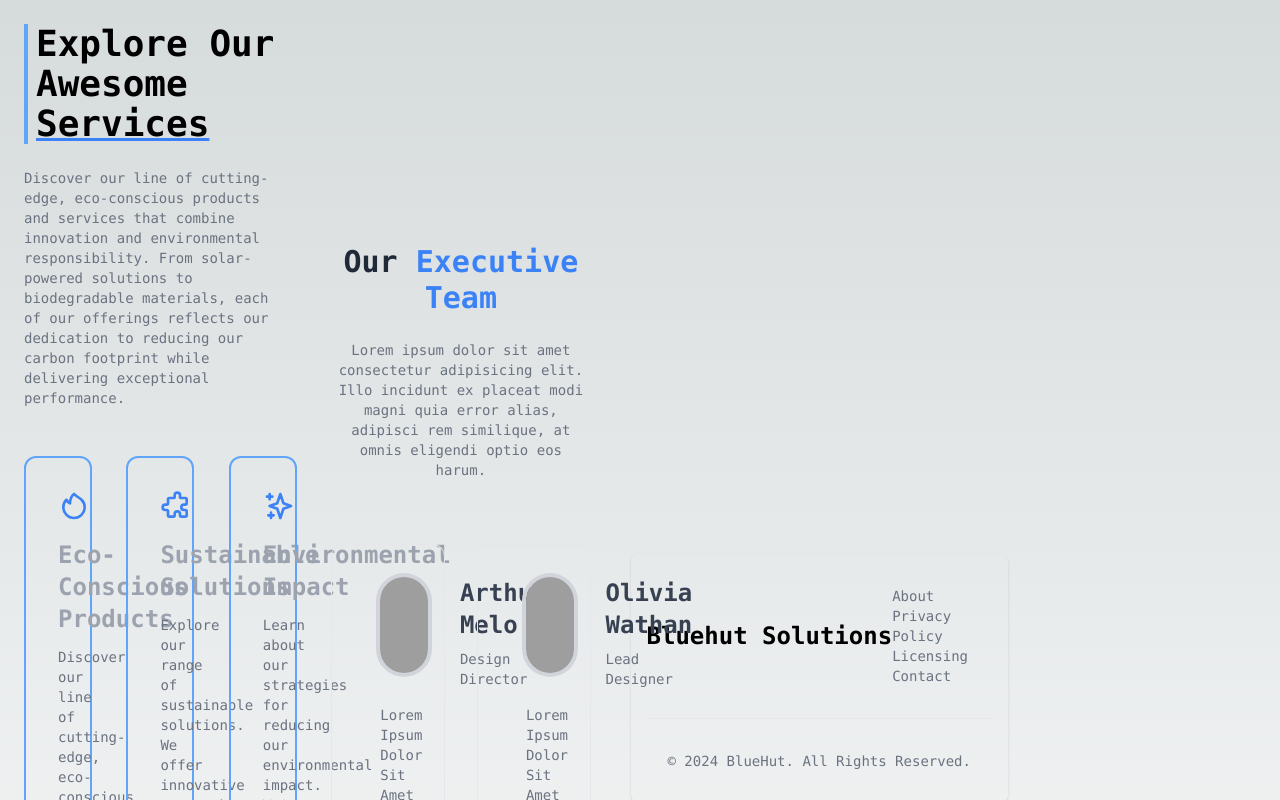
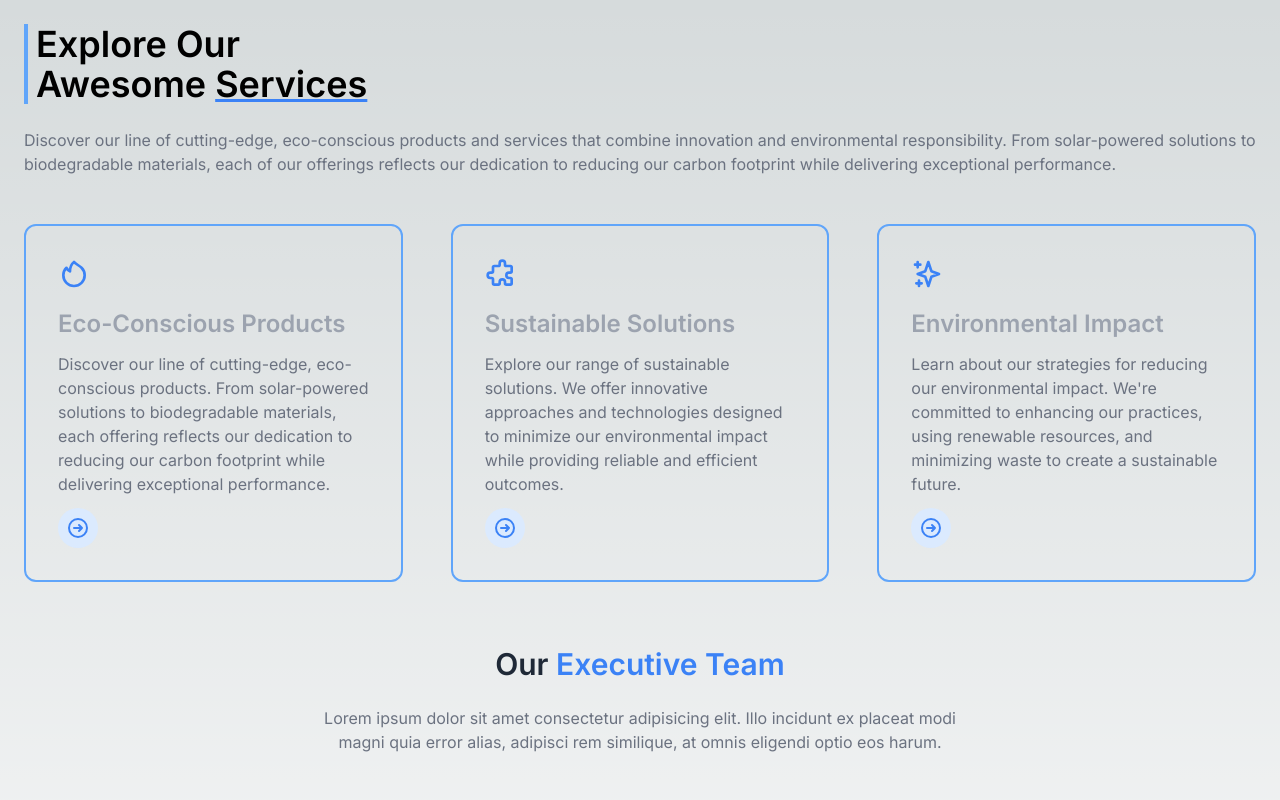
Before and after one commit to codecraftstar/bluuhut, a Next.js app: page / in a window 1280 px wide. Shown: the top 800 px of the page. Built offline with nearby package versions, Linux system fonts and the light colour scheme; grey boxes are pictures that could not be loaded.

Commit message:
minor changes

```diff
--- a/app/page.tsx
+++ b/app/page.tsx
@@ -6,7 +6,7 @@
 export default function Home() {
   return (
     <main className={``}>
-      <div className="z-10 max-w-5xl w-full items-center justify-between font-mono text-sm lg:flex">
+      <div className="">
         <Services />
         <Team />
         <Footer />
```
